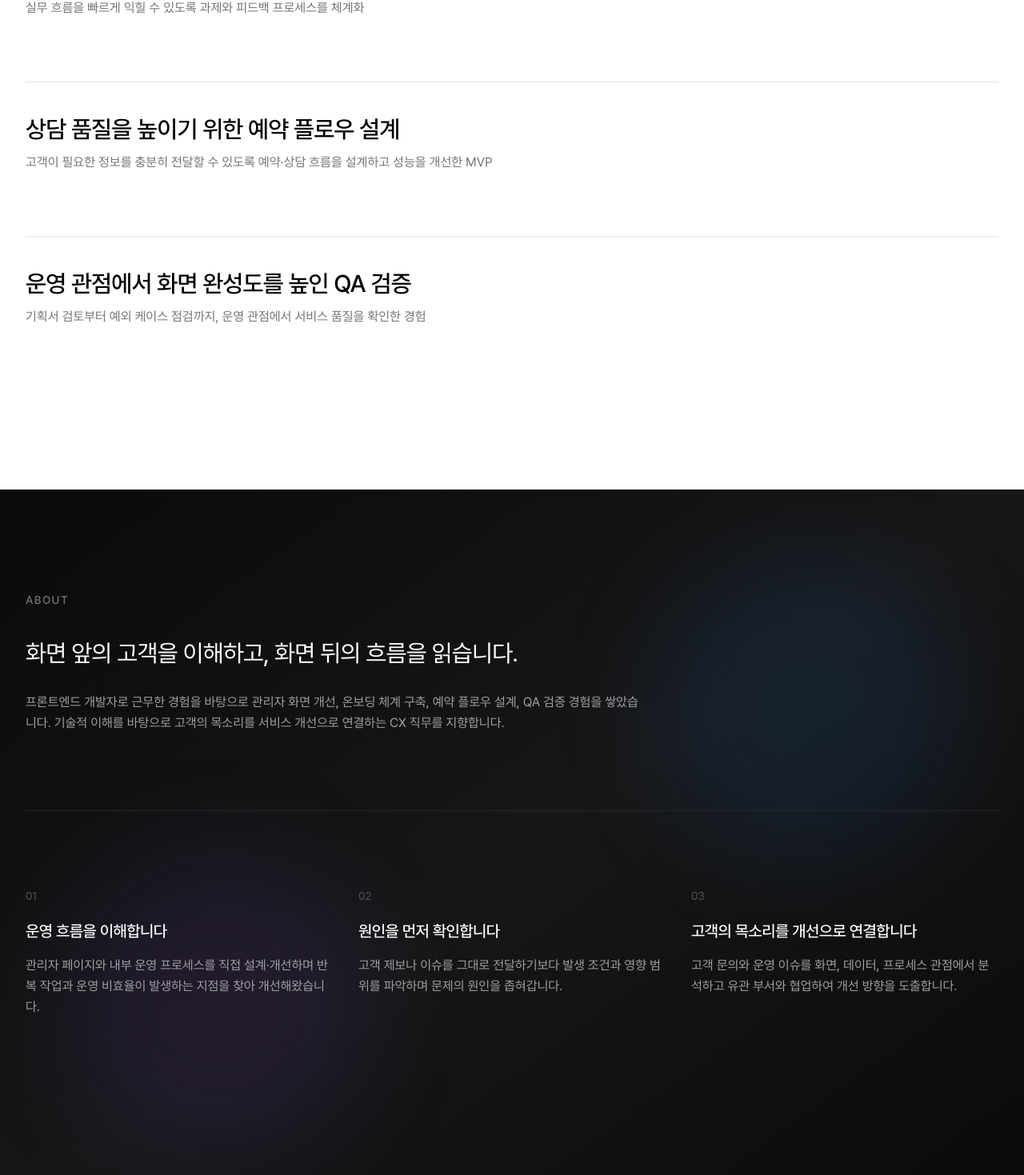
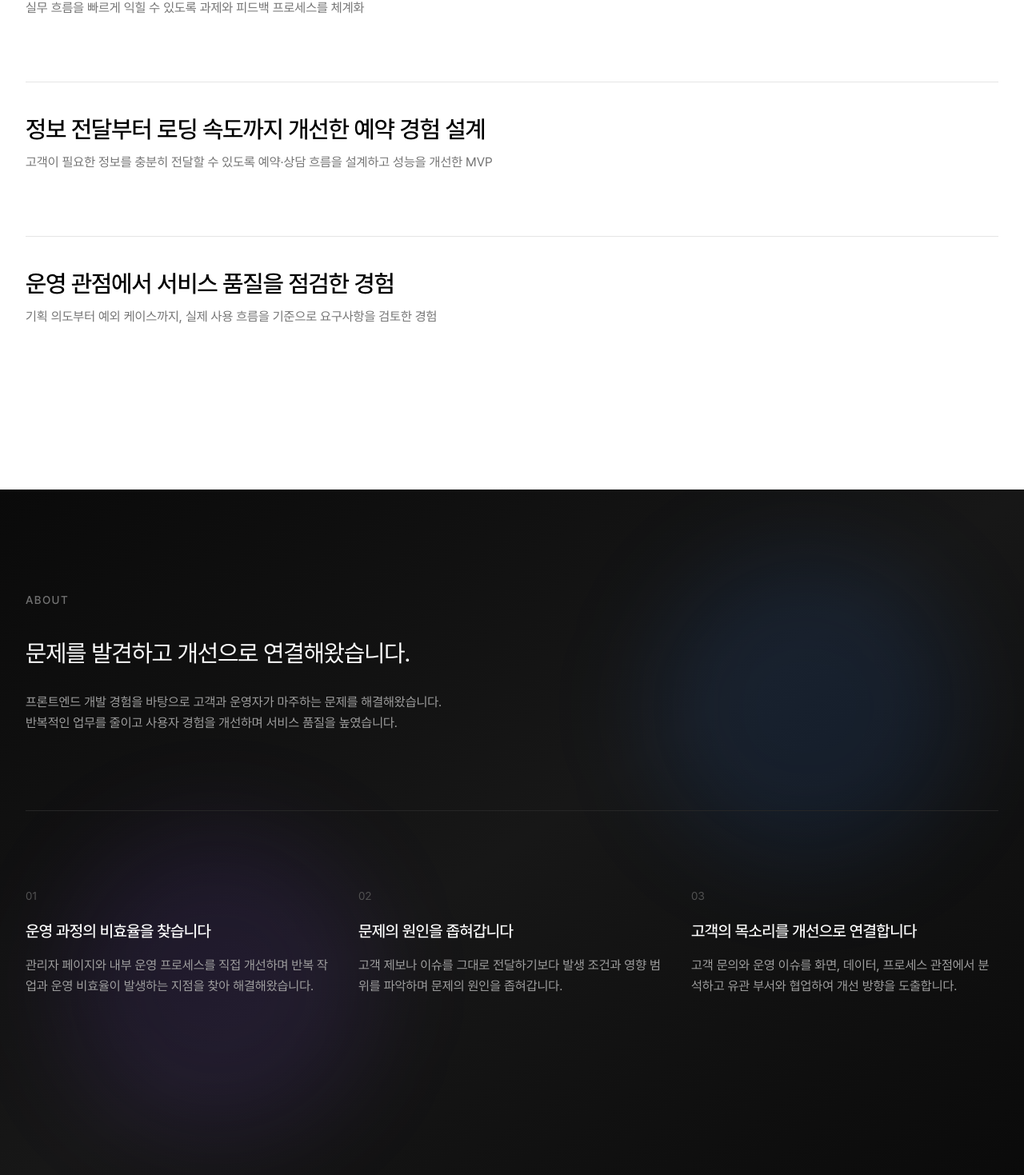
Before and after one commit to kimSojinn/portfolio, a React (Vite) app: page / in a window 1280 px wide. Shown: the part 1314-2783 px from the top of the page at 80% size. Built offline with nearby package versions, Linux system fonts and the light colour scheme.

Commit message:
ver 1.1 내용 개선

```diff
--- a/src/app/components/ProjectDetail.tsx
+++ b/src/app/components/ProjectDetail.tsx
@@ -17,7 +17,7 @@ const projectData = {
     duration: "Frontend Developer",
     team: ["Service Operation", "Planning", "Development"],
     overview:
-      "저작권 모니터링 서비스의 관리자 화면에서는 약 80여 개의 선택 항목을 수동으로 관리하고 있었습니다. 항목이 추가되거나 변경될 때마다 반복적인 수정 작업이 필요했고, 관리 포인트가 많아질수록 운영 부담과 반영 오류 가능성도 함께 증가하는 구조였습니다.\n\n이를 데이터 기반 구조로 리팩토링하여 신규 항목이 자동으로 반영되도록 개선했습니다. 운영자는 별도의 화면 수정 없이 최신 항목을 관리할 수 있게 되었고, 반복적으로 발생하던 운영 작업을 크게 줄일 수 있었습니다.",
+      "운영 중인 서비스에서는 약 80여 개의 선택 항목을 수동으로 관리하고 있었습니다. 항목이 추가되거나 변경될 때마다 반복적인 수정 작업이 필요했고, 관리 포인트가 많아질수록 업무 부담이 커지고 반영 오류가 발생하기 쉬운 구조였습니다.\n\n이를 데이터 기반 구조로 개선하여 신규 항목이 자동으로 반영되도록 구현했습니다. 담당자는 별도의 화면 수정 없이 최신 항목을 유지할 수 있게 되었고, 반복적으로 발생하던 관리 작업을 크게 줄일 수 있었습니다.",
     challenge:
       "신규 항목이 생길 때마다 수동 입력과 배포가 필요했습니다. 운영자의 반복 업무도 문제였지만, 더 큰 리스크는 사용자가 오래된 선택지나 누락된 항목을 보게 되는 상황이었습니다.",
     solution:
@@ -85,9 +85,9 @@ const projectData = {
       { value: "90%+", label: "반영 시간 단축" },
     ],
     results: [
-      "신규 항목 반영 시간을 90% 이상 단축하여 운영 부담 감소",
-      "반복적인 수동 수정 작업을 제거하여 관리 효율 향상",
-      "항목 변경 시 자동 반영 구조를 구축하여 운영 안정성 강화",
+      "신규 항목 반영 시간을 90% 이상 단축",
+      "수동 반영 과정에서 발생할 수 있는 누락 가능성 감소",
+      "반복적인 수정 없이 신규 항목을 반영할 수 있는 구조 구축",
     ],
     nextProject: "onboarding-qa-system",
   },
@@ -169,7 +169,7 @@ const projectData = {
     nextProject: "seomse-reservation-cx",
   },
   "seomse-reservation-cx": {
-    title: "상담 품질을 높이기 위한 예약 플로우 설계",
+    title: "정보 전달부터 로딩 속도까지 개선한 예약 경험 설계",
     subtitle:
       "고객이 필요한 정보를 충분히 전달할 수 있도록 예약·상담 흐름을 설계하고 성능을 개선한 MVP",
     year: "2025",
@@ -178,7 +178,7 @@ const projectData = {
     duration: "Side Project",
     team: ["Frontend", "Planning", "Beauty Domain"],
     overview:
-      "미용실 예약 과정에서는 고객이 원하는 스타일과 현재 모발 상태를 충분히 전달하지 못하는 경우가 많습니다. 정보가 부족할 경우 고객의 기대와 실제 시술 결과 간 차이가 발생해 만족도 저하로 이어질 수 있습니다.\n\n뷰티 전공과 미용 서비스 경험을 바탕으로 고객이 필요한 정보를 자연스럽게 입력할 수 있는 예약 플로우를 설계했습니다. 시술 유형, 모발 상태, 참고 이미지 등 상담에 필요한 정보를 예약 단계에서 수집할 수 있도록 구성했으며, 예약 정보를 운영자가 효율적으로 확인할 수 있도록 관리자 관점의 정보 구조도 함께 고려했습니다.\n\n또한 서비스 초기 성능 개선을 위해 이미지 자산을 전수 점검하고 WebP 변환 및 리소스 최적화를 진행했습니다. 이를 통해 이미지 용량을 13MB에서 1.4MB로 줄이고 Lighthouse 성능 점수를 77점에서 89점으로 개선했습니다.",
+      "미용실 예약 과정에서는 고객이 원하는 스타일과 현재 모발 상태를 충분히 전달하지 못하는 경우가 많습니다. 정보가 부족할 경우 고객의 기대와 실제 시술 결과 간 차이가 발생해 만족도 저하로 이어질 수 있습니다.\n\n뷰티 전공과 미용 서비스 경험을 바탕으로 고객이 필요한 정보를 자연스럽게 입력할 수 있는 예약 플로우를 설계했습니다. 시술 유형, 모발 상태, 참고 이미지 등 상담에 필요한 정보를 예약 단계에서 수집할 수 있도록 구성했으며, 예약 정보를 운영자가 효율적으로 확인할 수 있도록 관리자 관점의 정보 구조도 함께 고려했습니다.\n\n또한 페이지 로딩 속도를 개선하기 위해 서비스 내 이미지를 점검하고 최적화했습니다. WebP 형식 적용과 불필요한 이미지 정리를 통해 이미지 용량을 13MB에서 1.4MB로 줄였으며, Lighthouse 성능 점수를 77점에서 89점으로 개선했습니다.",
     challenge:
       "예약 전 정보가 부족하면 고객은 원하는 결과를 설명하기 어렵고, 매장은 상담과 일정 조율에 더 많은 시간을 쓰게 됩니다.",
     solution:
@@ -266,22 +266,22 @@ const projectData = {
     results: [
       "시술 정보, 모발 상태, 참고 이미지 입력 흐름을 설계하여 예약 전 정보 부족 문제를 완화",
       "GA를 연동하여 예약 전환 흐름과 사용자 행동 데이터를 분석할 수 있는 환경 구축",
-      "학생창업유망팀 U300 본선 진출을 통해 서비스 기획 및 MVP 검증 경험 확보",
-      "이미지 리소스를 13MB에서 1.4MB로 최적화하고 Lighthouse 성능 점수를 77점에서 89점으로 개선",
+      "학생창업유망팀 U300 본선 진출을 통해 서비스 아이디어를 실제 MVP로 구현",
+      "이미지 용량을 13MB에서 1.4MB로 줄이고 Lighthouse 성능 점수를 77점에서 89점으로 개선",
     ],
     nextProject: "service-flow-qa",
   },
   "service-flow-qa": {
-    title: "운영 관점에서 화면 완성도를 높인 QA 검증",
+    title: "운영 관점에서 서비스 품질을 점검한 경험",
     subtitle:
-      "기획서 검토부터 예외 케이스 점검까지, 운영 관점에서 서비스 품질을 확인한 경험",
+      "기획 의도부터 예외 케이스까지, 실제 사용 흐름을 기준으로 요구사항을 검토한 경험",
     year: "2023-2026",
     role: "QA / Issue Triage",
     client: "Union Contents",
     duration: "Frontend Developer",
     team: ["Planning", "Development", "Client Communication"],
     overview:
-      "저작권 모니터링 서비스와 B2B 관리자 페이지를 개발하며 기획서 기준으로 화면 흐름과 요구사항을 함께 검토했습니다. 기능 구현 과정에서 단순히 화면을 개발하는 데 그치지 않고, 실제 사용 환경에서 흐름이 자연스럽게 이어지는지와 예외 조건이 누락되지 않았는지를 함께 확인했습니다.\n\n또한 운영 과정에서 발생한 추가 요구사항을 기능 개선과 화면 개선으로 반영하며 기획·개발·운영 간 커뮤니케이션 과정에도 참여했습니다. 다국어 환경과 관리자 화면을 검토하며 번역 누락 여부를 확인하고, 권한별 메뉴 노출 조건과 필수 입력값 검증 등 실제 운영 과정에서 발생할 수 있는 예외 상황을 점검했습니다.",
+      "서비스 화면과 관리자 기능을 개발하며 기획서 기준으로 요구사항과 화면 흐름을 함께 검토했습니다. 기능 구현 과정에서 단순히 화면을 개발하는 데 그치지 않고, 다국어 번역 누락, 권한별 메뉴 노출 조건, 필수 입력값 검증 등 실제 사용 과정에서 발생할 수 있는 예외 케이스를 확인했습니다.\n\n또한 요구사항이 의도한 대로 반영되었는지 점검하며 화면 흐름과 사용성을 함께 검토했습니다. 이를 통해 기능 구현뿐 아니라 서비스 품질 관점에서 문제를 확인하고 개선하는 경험을 쌓았습니다.",
     challenge:
       "기획서에는 기능 단위 요구사항이 정리되어 있어도 실제 사용자는 여러 화면을 이어서 사용합니다. 특히 관리자 페이지와 다국어 페이지는 입력, 저장, 조회, 언어 전환, 권한별 정보 노출처럼 연결된 조건이 많아 단일 화면만 확인하면 문제를 놓칠 수 있습니다.",
     solution:
@@ -343,8 +343,7 @@ const projectData = {
     metrics: [],
     results: [
       "기획서 기반 화면 흐름과 요구사항을 검토하며 기능 누락 가능성 최소화",
-      "다국어 번역 누락, 권한별 메뉴 노출, 필수 입력값 검증 등 운영 과정의 예외 케이스 점검",
-      "클라이언트 요청사항을 기능 단위로 구체화하여 개발 범위와 우선순위 명확화",
+      "다국어 번역 누락, 권한별 메뉴 노출, 필수 입력값 검증 등 예외 케이스 점검",
     ],
     nextProject: "admin-ops-automation",
   },
@@ -638,14 +637,6 @@ export default function ProjectDetail() {
             </Link>
           </div>
         </section>
-
-        {/* Footer */}
-        <footer className="py-8 md:py-12 px-6 md:px-8 border-t border-neutral-200">
-          <div className="max-w-7xl mx-auto flex flex-col md:flex-row justify-between items-center gap-4 text-xs md:text-sm text-neutral-400">
-            <p>© 2026</p>
-            <p>Seoul, South Korea</p>
-          </div>
-        </footer>
       </div>
     </PageTransition>
   );
--- a/src/app/components/home/AboutSection.tsx
+++ b/src/app/components/home/AboutSection.tsx
@@ -17,15 +17,14 @@ export default function AboutSection() {
                     </h2>
                     <div className="max-w-3xl">
                         <p className="text-xl md:text-2xl lg:text-3xl leading-relaxed tracking-tight">
-                            화면 앞의 고객을 이해하고, 화면 뒤의 흐름을
-                            읽습니다.
+                            문제를 발견하고 개선으로 연결해왔습니다.
                         </p>
                         <p className="mt-5 md:mt-6 text-sm md:text-base leading-relaxed text-neutral-400">
-                            프론트엔드 개발자로 근무한 경험을 바탕으로 관리자
-                            화면 개선, 온보딩 체계 구축, 예약 플로우 설계, QA
-                            검증 경험을 쌓았습니다. 기술적 이해를 바탕으로
-                            고객의 목소리를 서비스 개선으로 연결하는 CX 직무를
-                            지향합니다.
+                            프론트엔드 개발 경험을 바탕으로 고객과 운영자가
+                            마주하는 문제를 해결해왔습니다.
+                            <br />
+                            반복적인 업무를 줄이고 사용자 경험을 개선하며 서비스
+                            품질을 높였습니다.
                         </p>
                     </div>
                 </div>
--- a/src/app/components/home/homeData.ts
+++ b/src/app/components/home/homeData.ts
@@ -30,7 +30,7 @@ export const projects: Project[] = [
   },
   {
     id: "seomse-reservation-cx",
-    title: "상담 품질을 높이기 위한 예약 플로우 설계",
+    title: "정보 전달부터 로딩 속도까지 개선한 예약 경험 설계",
     description:
       "고객이 필요한 정보를 충분히 전달할 수 있도록 예약·상담 흐름을 설계하고 성능을 개선한 MVP",
     year: "2025",
@@ -39,9 +39,9 @@ export const projects: Project[] = [
   },
   {
     id: "service-flow-qa",
-    title: "운영 관점에서 화면 완성도를 높인 QA 검증",
+    title: "운영 관점에서 서비스 품질을 점검한 경험",
     description:
-      "기획서 검토부터 예외 케이스 점검까지, 운영 관점에서 서비스 품질을 확인한 경험",
+      "기획 의도부터 예외 케이스까지, 실제 사용 흐름을 기준으로 요구사항을 검토한 경험",
     year: "2023-2026",
     category: "QA",
     gradient: "from-rose-500/10 to-pink-500/10",
@@ -52,12 +52,12 @@ export const categories: ProjectCategory[] = ["All", "CX", "Operations", "QA"];
 
 export const strengths = [
   {
-    title: "운영 흐름을 이해합니다",
+    title: "운영 과정의 비효율을 찾습니다",
     description:
-      "관리자 페이지와 내부 운영 프로세스를 직접 설계·개선하며 반복 작업과 운영 비효율이 발생하는 지점을 찾아 개선해왔습니다.",
+      "관리자 페이지와 내부 운영 프로세스를 직접 개선하며 반복 작업과 운영 비효율이 발생하는 지점을 찾아 해결해왔습니다.",
   },
     {
-        title: "원인을 먼저 확인합니다",
+        title: "문제의 원인을 좁혀갑니다",
         description:
             "고객 제보나 이슈를 그대로 전달하기보다 발생 조건과 영향 범위를 파악하며 문제의 원인을 좁혀갑니다.",
     },
```
